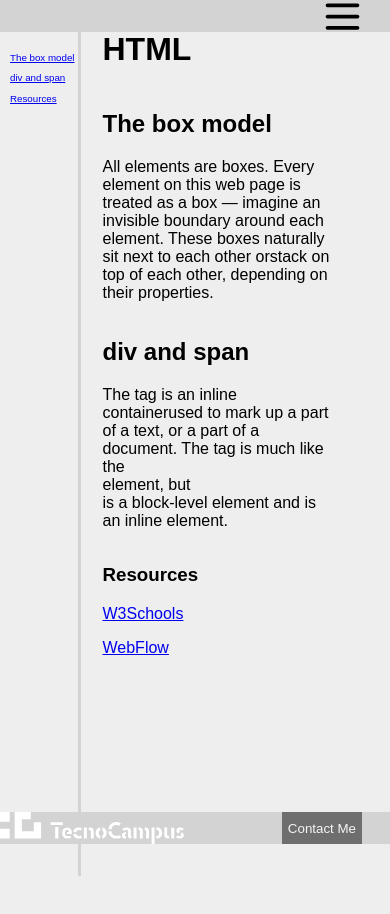
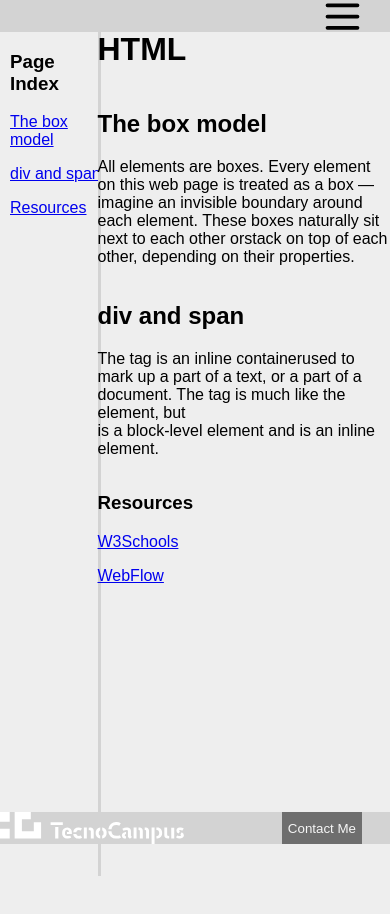
Before and after one commit to omesalles/final-portfolio, a React (Create React App) app: page /HTML in a window 390 px wide. Shown: the top 914 px of the page. After the commit the page ends 844 px from the top, so only its background shows below. Built offline with nearby package versions, Linux system fonts and the light colour scheme.

Commit message:
align context and aside menu, correct position of page-content

```diff
--- a/src/pages/components/Layout/Layout.css
+++ b/src/pages/components/Layout/Layout.css
@@ -4,16 +4,15 @@
   display: grid;
   grid-template-areas:
     "header header header header header  header header header"
-    "menu menu main main main main main right"
+    "menu main main main main main main right"
     "footer footer footer footer footer footer footer footer";
   padding: 10px;
   grid-auto-columns: 12.5%;
-
 }
 
 header {
   grid-area: header;
-  background-color:lightgrey;
+  background-color: lightgrey;
   position: fixed;
   top: 0px;
   left: 0px;
@@ -25,7 +24,7 @@ footer {
   display: grid;
   grid-template-columns: auto auto auto;
   grid-auto-columns: 33%;
-  background-color:lightgrey;
+  background-color: lightgrey;
   position: fixed;
   top: calc(100vh - 2rem);
   left: 0px;
@@ -51,7 +50,6 @@ footer {
     grid-auto-columns: 12.5%;
     padding: 10px;
   }
-
 }
 
 @media screen and (max-width: 328px) {
--- a/src/pages/components/Panel/Panel.css
+++ b/src/pages/components/Panel/Panel.css
@@ -1,18 +1,18 @@
 .context-menu {
-  margin-top: 1em;
   grid-area: menu;
+  width: 12.5%;
   text-align: left;
   top: 2rem;
   position: fixed;
-  min-width: none;
-  font-size: 1.25vw;
+  overflow-wrap: break-word;
+  font-size: 16px;
 }
 .vertical-line-left {
   border-left: 3px solid lightgray;
   height: 100vh;
   position: fixed;
   top: 2rem;
-  left: 20%;
+  left: 12.5%;
   height: 100%;
 }
 
@@ -29,6 +29,8 @@
   grid-area: main;
   text-align: left;
   height: 1000px;
+  position: fixed;
+  left: 12.5%;
 }
 .paragraph-content {
   display: block;
@@ -42,7 +44,6 @@
   position: fixed;
   left: 87.5vw;
   top: 2rem;
-  font-size: 1.25vw;
   text-align: left;
 }
 
@@ -63,12 +64,19 @@
       "footer footer footer footer footer footer footer footer";
     padding: 10px;
   }
+  .page-content {
+    left: 25%;
+  }
   .aside-menu {
     display: none;
   }
   .context-menu {
-    font-size: 2.5vw;
+    width: 25%;
   }
+  .vertical-line-left {
+    left: 25%;
+  }
+
   .vertical-line-right {
     display: none;
   }
@@ -85,6 +93,10 @@
       "footer";
     padding: 10px;
   }
+  .page-content {
+    left: 0%;
+  }
+
   .aside-menu {
     display: none;
   }
--- a/src/pages/components/Panel/Panel.js
+++ b/src/pages/components/Panel/Panel.js
@@ -36,9 +36,10 @@ export function Panel(props) {
 function ContextMenu({ panelLeft }) {
   return (
     <nav className="context-menu">
+      <h3>Page Index</h3>
       {panelLeft.map((v, i) => {
         return (
-            <a key ={i} href={"#" + v}>
+          <a key={i} href={"#" + v}>
             <p>{v}</p>
           </a>
         );
@@ -52,7 +53,7 @@ function ContextMenu({ panelLeft }) {
 function PanelDesktop(props) {
   return (
     <>
-      <ContextMenu panelLeft={props.panelLeft}/>
+      <ContextMenu panelLeft={props.panelLeft} />
       <div className="page-content">
         <PageContent
           title={props.title}
@@ -75,7 +76,7 @@ function PanelTablet(props) {
 
   return (
     <>
-      <ContextMenu panelLeft={copyPanelLeft}/>
+      <ContextMenu panelLeft={copyPanelLeft} />
       <div className="page-content">
         <PageContent
           title={props.title}
@@ -89,33 +90,12 @@ function PanelTablet(props) {
   );
 }
 
-function PanelMobileOld(props) {
-  /*show all in a row, the title and the corresponding paragraph*/
-  return (
-    <>
-      <div className="page-content">
-        <h1>{props.title}</h1>
-        {props.panelLeft.map((v, i) => {
-          return (
-            <div key={i}>
-              <span className="paragraph-content"></span>
-              <h2 className="title-paragraph">{props.panelLeft[i]}</h2>
-              <p>{props.panelMiddle[i]}</p>
-            </div>
-          );
-        })}
-        <Resources listOfResources={props.panelRight} />
-        <br />
-      </div>
-    </>
-  );
-}
-
 function PanelMobile(props) {
-
   /*build and accordio object */
   const accordioObject = props.panelLeft.reduce(
-   (o, key, i) => ({ ...o, [key]: {"text":props.panelMiddle[i]}}), {});
+    (o, key, i) => ({ ...o, [key]: { text: props.panelMiddle[i] } }),
+    {}
+  );
   console.log(accordioObject);
 
   return (
@@ -153,25 +133,21 @@ function useWidth() {
 function Resources(props) {
   return (
     <>
-      {props.listOfResources != null &&
+      {props.listOfResources != null && (
         <>
           <span className="paragraph-content" id="Resources"></span>
           <h3>Resources</h3>
-            {
-              props.listOfResources.map(
-                (v, i) => {
+          {props.listOfResources.map((v, i) => {
             return (
               <HashLink key={i} to={"/Resources#" + v}>
-                      <p dangerouslySetInnerHTML={{__html: v}} />
+                <p dangerouslySetInnerHTML={{ __html: v }} />
               </HashLink>
             );
-                }
-              )
-            }
+          })}
         </>
-      }
+      )}
     </>
-  )
+  );
 }
 
 function PageContent(props) {
@@ -183,7 +159,7 @@ function PageContent(props) {
           <div key={i}>
             <span className="paragraph-content" id={props.panelLeft[i]}></span>
             <h2 className="title-paragraph">{props.panelLeft[i]}</h2>
-            <p dangerouslySetInnerHTML={{__html: v}} />
+            <p dangerouslySetInnerHTML={{ __html: v }} />
           </div>
         );
       })}
--- a/src/pages/components/Tools/Tools.js
+++ b/src/pages/components/Tools/Tools.js
@@ -2,9 +2,15 @@ import { Panel } from "../Panel";
 
 export function Tools() {
   let title = "Tools";
-  let panelLeft = ["Visual Studio code", "node", "Github", "ESlint", "CodeSandbox"];
+  let panelLeft = [
+    "Visual Studio code",
+    "node",
+    "Github",
+    "ESlint",
+    "CodeSandbox",
+  ];
   let panelRight = null;
-  let panelMiddle = ["one", "two", "three", "four"];
+  let panelMiddle = ["one", "two", "three", "four", "five"];
   return (
     <Panel
       title={title}
```
Lines whose indentation alone changed are shown as unchanged.
